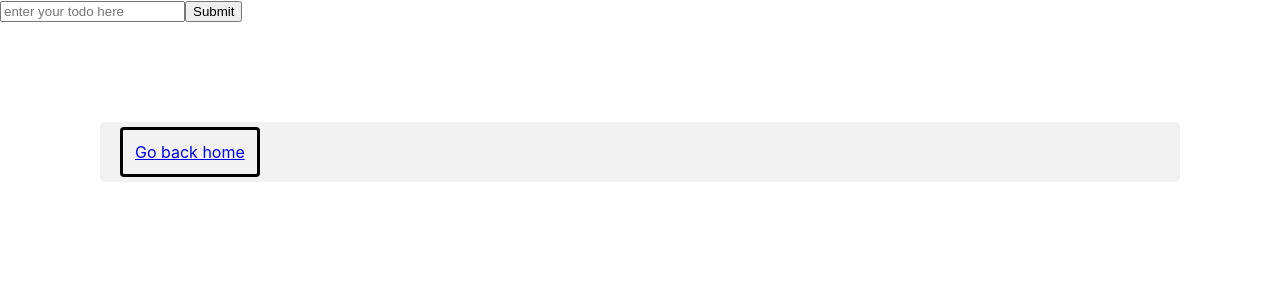
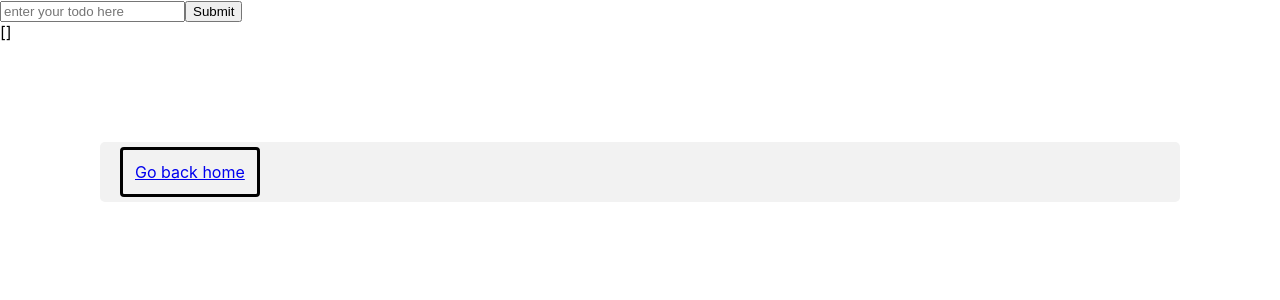
Before and after one commit to yubinjodev/practical-react, a React (Create React App) app: page /todoList in a window 1280 px wide. Shown: the top 300 px of the page. Built offline with nearby package versions, Linux system fonts and the light colour scheme.

Commit message:
dont mind me

```diff
--- a/src/components/TodoList/TodoList.js
+++ b/src/components/TodoList/TodoList.js
@@ -28,6 +28,7 @@ export default class TodoList extends React.Component {
     return (
       <div>
         <TodoForm onSubmit={this.addTodo} />
+        {JSON.stringify(this.state.todos)}
       </div>
     );
   }
```
